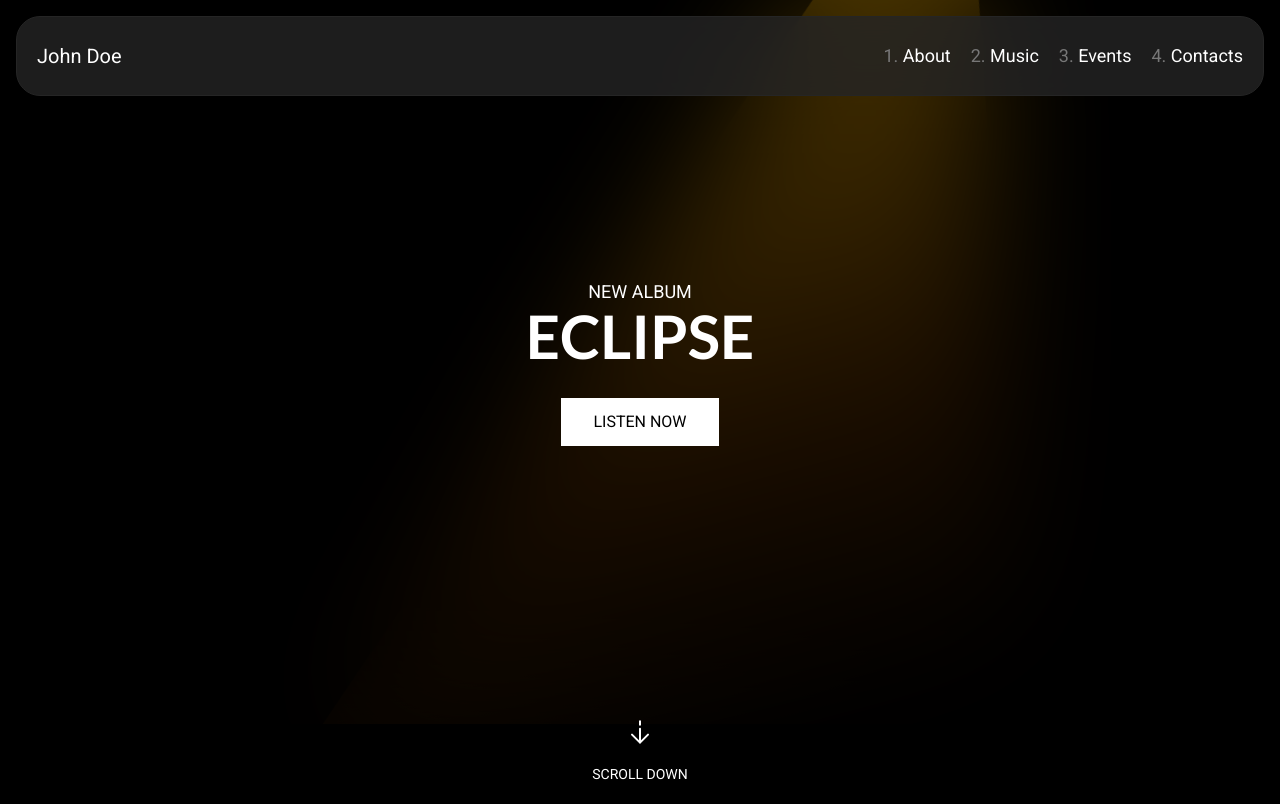
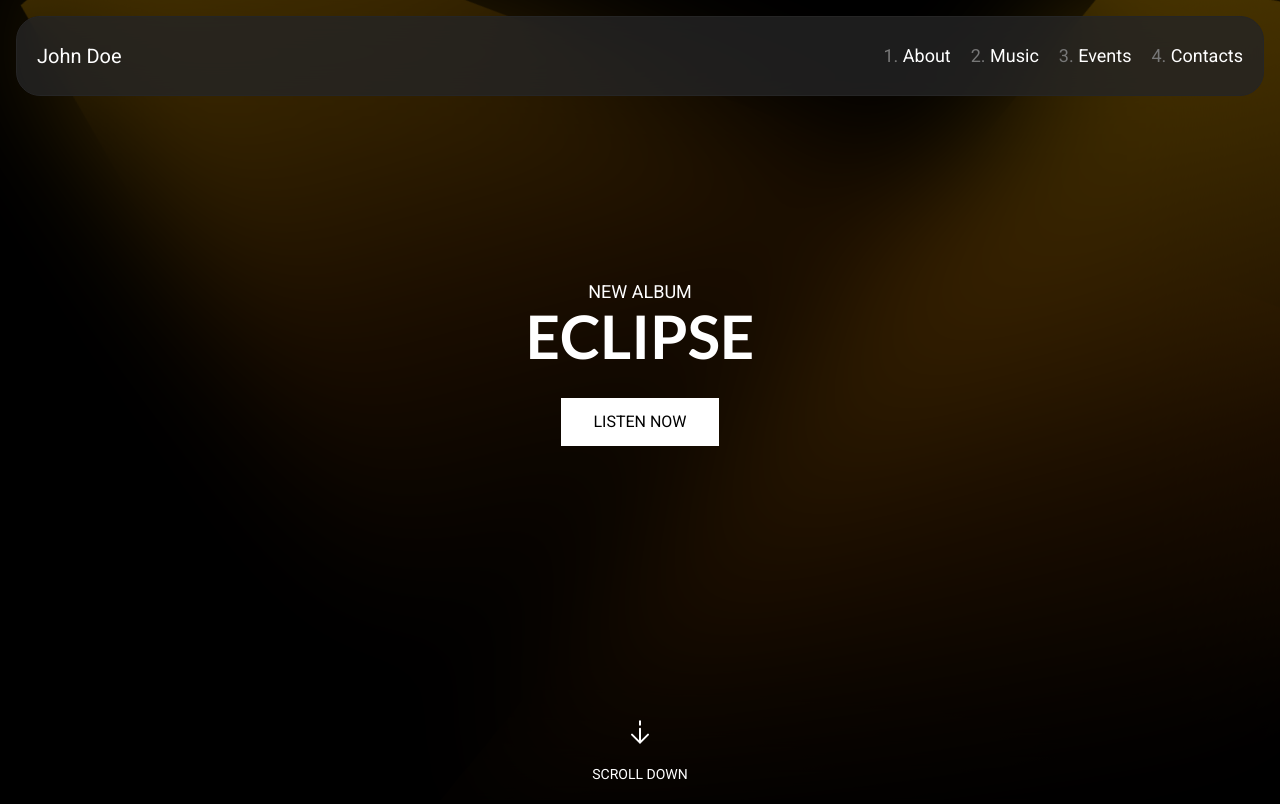
Before and after one commit to gspataro/Eclipse, a website built with Vite: page index.html in a window 1280 px wide. Shown: the top 804 px of the page. Built offline with nearby package versions, Linux system fonts and the light colour scheme.

Commit message:
update: improve spotlight

```diff
--- a/index.html
+++ b/index.html
@@ -82,14 +82,14 @@
             </div>
         </header>
         <main>
-            <section id="hero" class="w-screen h-screen flex flex-col">
-                <div class="relative flex-1">
+            <section id="hero" class="w-screen h-screen flex flex-col relative">
+                <div class="flex-1">
                     <!-- SPOT LIGHT -->
                     <div class="bg-black backdrop-blur-3xl absolute w-full h-full block -z-10 overflow-hidden">
                         <div class="bg-black/70 backdrop-blur-3xl absolute inset-0 z-10"></div>
                         <div class="
                         spotlight
-                        w-3/4
+                        w-full
                         h-full
                         -z-10
                         absolute
@@ -97,6 +97,28 @@
                         origin-top-right
                         rotate-0
                         animate-lamp-swing
+                        "></div>
+                        <div class="
+                        spotlight
+                        spotlight--reverse
+                        w-full
+                        h-full
+                        -z-10
+                        absolute
+                        -top-18
+                        origin-top-left
+                        rotate-0
+                        animate-lamp-swing
+                        "></div>
+                        <div class="
+                        h-40
+                        bg-linear-to-t
+                        from-black/70
+                        to-black/0
+                        w-full
+                        absolute
+                        bottom-0
+                        z-0
                         "></div>
                     </div>
                     <!-- END SPOT LIGHT -->
--- a/src/style.css
+++ b/src/style.css
@@ -108,13 +108,17 @@
 
 @layer components {
     .spotlight {
-        clip-path: polygon(87% 0, 100% 10%, 86.69% 99.58%, 0.82% 99.06%);
+        clip-path: polygon(87% 0%, 100% 10%, 85% 100%, 0% 100%);
         @apply
             bg-gradient-to-b
             from-amber-400
             via-amber-600/40
             via-60%
             to-amber-400/0;
+    }
+
+    .spotlight--reverse {
+        clip-path: polygon(13% 0%, 0% 10%, 15% 100%, 100% 100%);
     }
 
     .btn {
```
